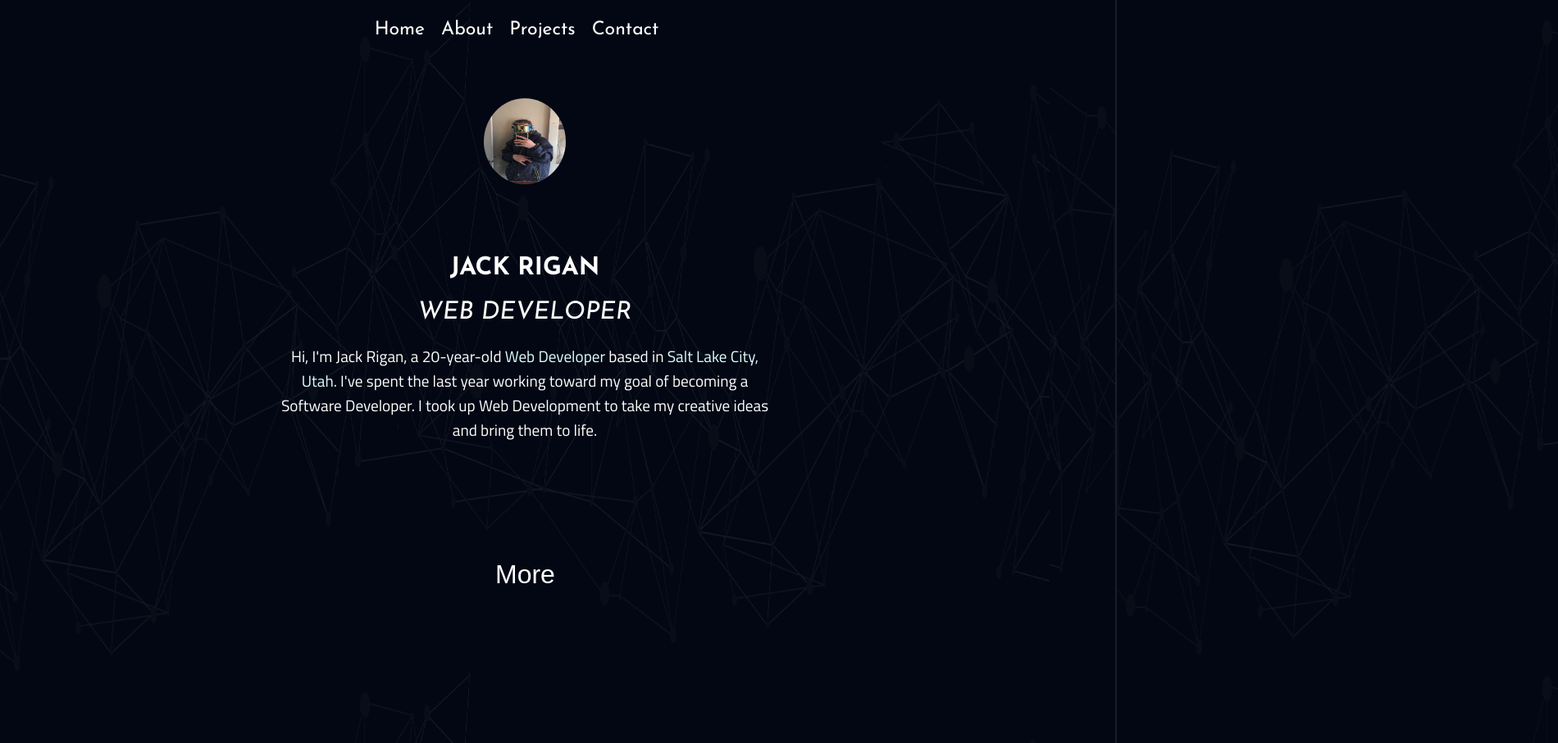
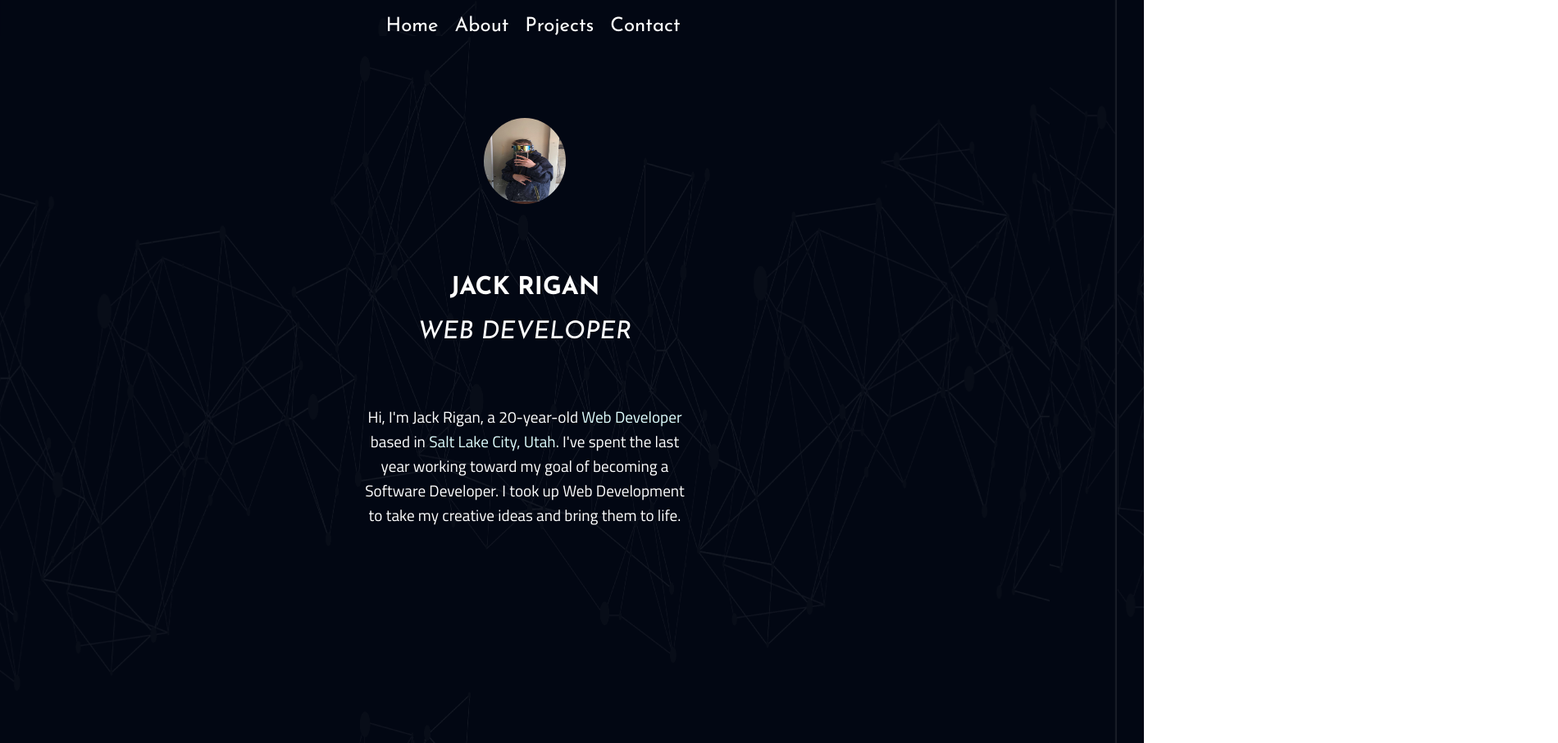
Before and after one commit to JackXN/Personal-Portfolio, a plain HTML site: page index.html in a window 1280 px wide. Shown: the top 907 px of the page at 82% size, 1900 px wide, since content can reach past the window. Drawn offline with Linux system fonts and the light colour scheme.

Commit message:
Updated Navbar and some width issues

```diff
--- a/index.html
+++ b/index.html
@@ -21,7 +21,6 @@
     <link rel="shortcut icon" href="assets/favicon/ninja-favicon.ico" type="image/jpg">
 </head>
 <body>
-    <div class="wrapper">
     <header>
         <nav>
             <ul>
@@ -32,6 +31,9 @@
             </ul>
         </nav>
         </header>
+    <div class="wrapper">
+
+
 <main id="home">
         <div class="self-port">
             <img src="Images/pictureofme.jpeg" alt="Picture-of-Me">
@@ -71,7 +73,7 @@
 <div class="project-1-links project-links">
 
 <a href="#">Live Preview</a>
-<a href="#">Github Repo</a>
+<a href="https://github.com/JackXN/Project-Local-Library">Github Repo</a>
 
 
 </div>
--- a/style.css
+++ b/style.css
@@ -54,6 +54,7 @@ html {
     background-size: cover;
     background-attachment: fixed;
     min-height: 500px;
+    width: 100%;
 }
 
 /* CSS RESET END */
@@ -81,6 +82,7 @@ a:active {
 
 .wrapper {
     height: 100%;
+    width: 100%;
     text-align: center;
     background-image: url(Images/background-2.png);
     background-position: center;
@@ -106,14 +108,43 @@ nav {
 
 
 
+header {
+    display: flex;
+    flex-direction: row;
+    background-image: url(Images/background-2.png);
+    background-size: cover;
+    background-attachment: fixed;
+    background-position: top;
+}
+
+header nav ul{
+    display: flex;
+
+}
+
+header nav ul li a  {
+    display: flex;
+    justify-content: space-between;
+    color: white;
+    color: white;
+    text-align: center;
+    text-decoration: none;
+    font-family: 'Josefin Sans',sans-serif;
+    margin: 0 20px 0 0;
+    /* padding-top: 13px; */
+    font-size: 16px;
+
+}
 
 
 
-header nav ul {
+
+
+/* header nav ul {
     margin-top: 20px;
     /* background: var(--header-bg-color); */
     /* background-color: rgba(19, 52, 138, 0.3);; */
-    text-align: center;
+    /* text-align: center;
     display: flex;
     justify-content: space-around;
     padding-left: 0;
@@ -122,8 +153,8 @@ header nav ul {
 
     text-align: center;
 
-}
-header nav ul li a {
+} */
+/* header nav ul li a {
     color: white;
     text-align: center;
     display: flex;
@@ -132,7 +163,7 @@ header nav ul li a {
     margin: 0 20px 0 0;
     padding-top: 13px;
     font-size: 23px;
-}
+} */
 
 nav ul li a:hover {
     color: #0f4c81;
@@ -617,6 +648,23 @@ footer {
 
 /* Media queries */
 
+
+@media screen and (min-width: 300px) {
+
+
+    header nav ul {
+        display: flex;
+        align-content: center;
+        justify-content: center;
+        position: relative;
+        left: 20px;
+    }
+}
+
+
+
+
+
 /* Ipads,Tablets */
 
 @media screen and (min-width: 700px) {
@@ -627,9 +675,18 @@ body {
 } */
 
 header {
-        font-size: 30px;
-        background: none;
+    min-height: 10px;
+
+
 }
+
+header  nav ul li a {
+    font-size: 24px;
+}
+
+
+
+
 
 
 
@@ -643,10 +700,16 @@ body {
 
 
 #more-button {
-    font-size: 32px;
-    padding: 40px;
+    font-size: 26px;
+    color: red;
+
 }
 
+
+ .intro-text p {
+    padding:260px;
+    padding-top: 50px;
+}
 
 .projects {
     display: flex;
@@ -666,6 +729,7 @@ body {
     display: flex;
     flex-direction: column;
     text-align: center;
+    padding: 100px;
 }
 
 
@@ -676,19 +740,38 @@ body {
 /* Desktop media queries */
 
 @media screen and (min-width: 1000px) {
-  .intro-text {
-      width: 650px;
+.wrapper {
+    display: flex;
+    flex-direction: column;
 }
 
 
 
+.intro-text p {
+    width: 400px;
+    margin-top: 20px;
+}
+
+
+#more-button {
+    font-size: 24px;
+    border: solid white 1px;
+    border-radius: 4px;
+    padding: 20px 20px;
+}
+
+
 .about-me {
     text-align: center;
+
 }
+
 .about-me p {
-  min-width: 300px;
-  padding-left: 800px;
-  padding-right: 800px;
+    color: white;
+   align-self: center;
+  font-size: 19.2px;
+  padding: 700px;
+  padding-top: 20px;
 }
 
 }
```
Lines whose indentation alone changed are shown as unchanged.
